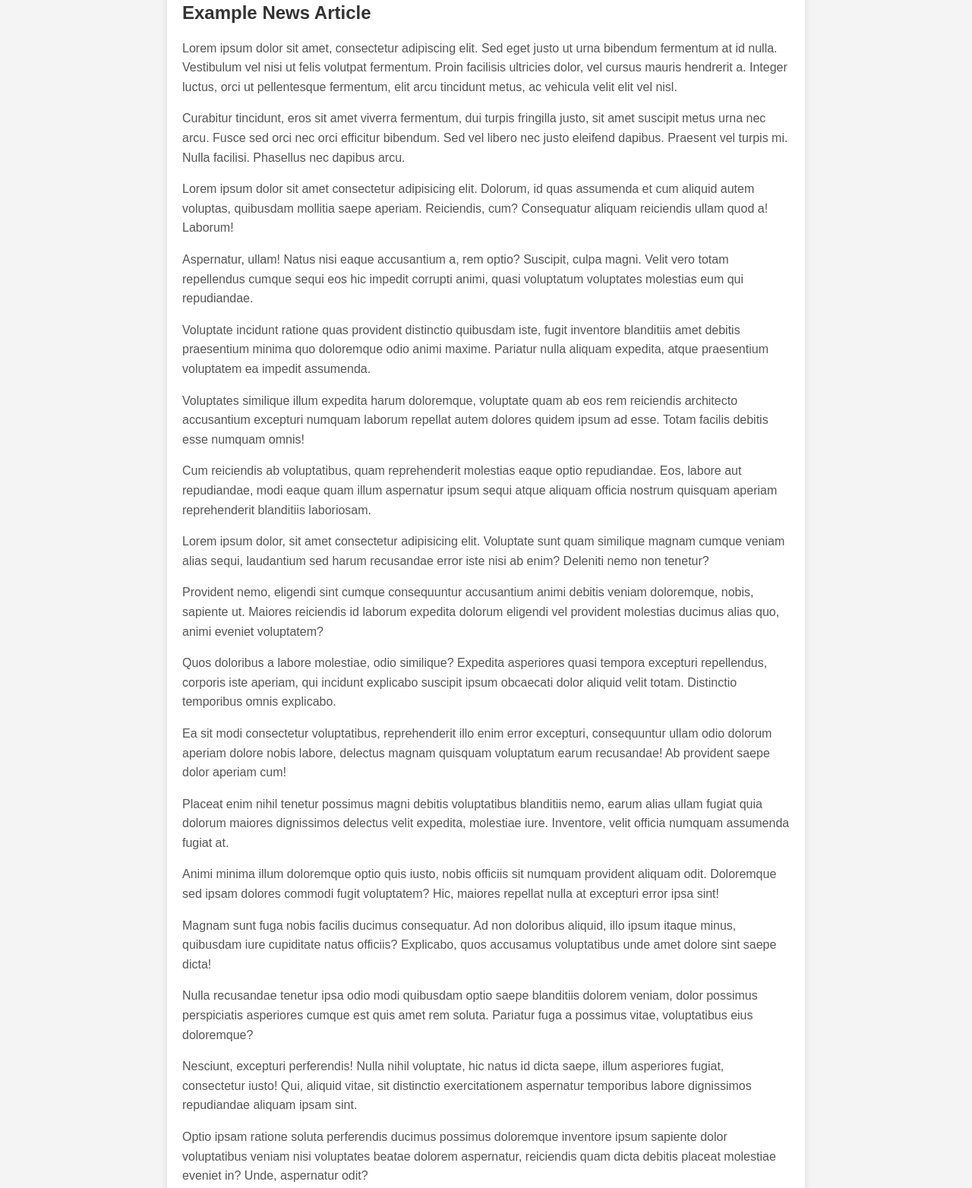
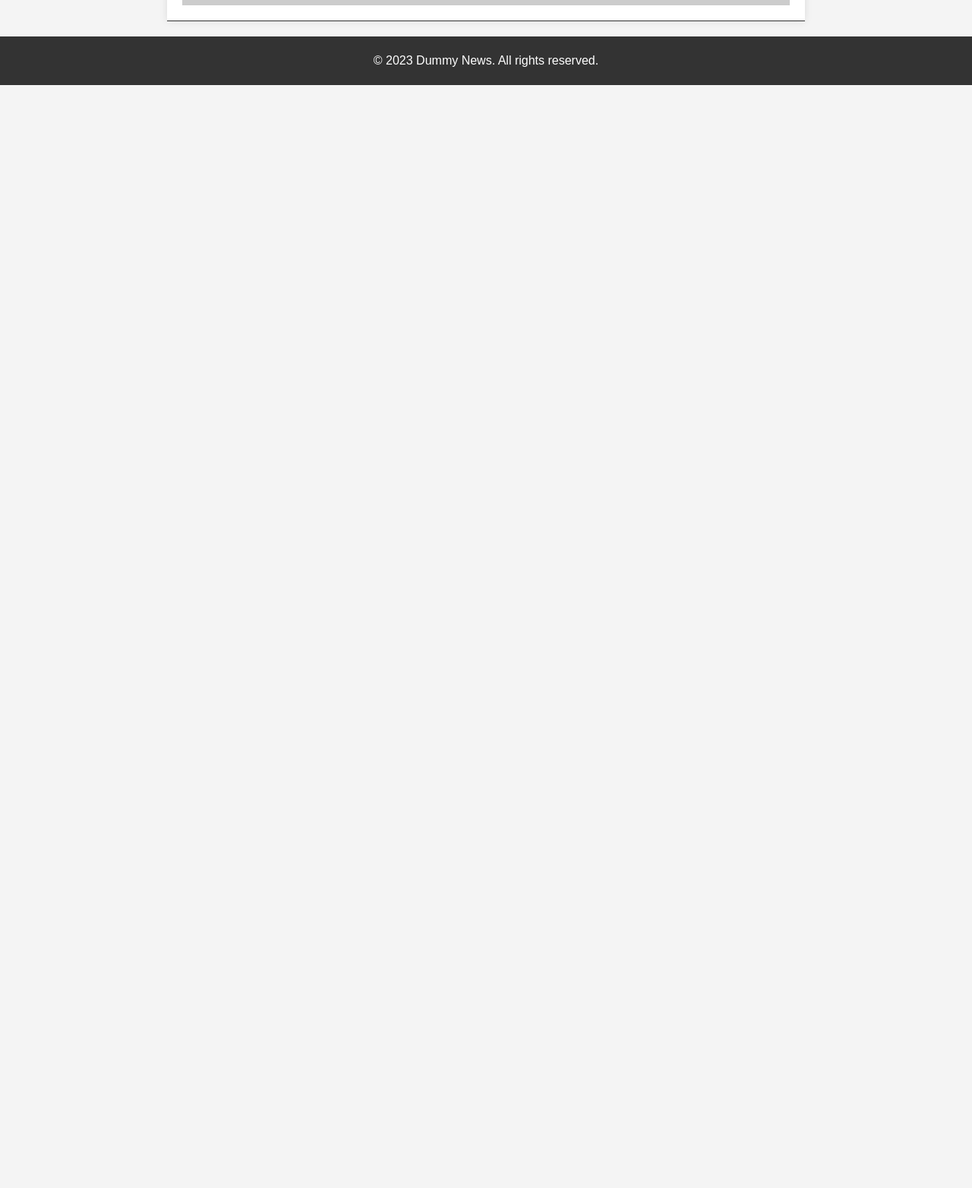
Before and after one commit to BluoCaroot/ABC, a plain HTML site: page article1.html in a window 1280 px wide. Shown: the part 573-2137 px from the top of the page at 76% size. After the commit the page ends 800 px from the top, so only its background shows below. Drawn offline with Linux system fonts and the light colour scheme; placeholder pictures from the web are drawn by us.

Commit message:
arrangement

```diff
--- a/article1.html
+++ b/article1.html
@@ -5,6 +5,7 @@
     <meta charset="UTF-8">
     <meta name="viewport" content="width=device-width, initial-scale=1.0">
     <title>News Article</title>
+    <link rel="stylesheet" href="css/style.css">
     <style>
         body {
             font-family: 'Arial', sans-serif;
@@ -28,7 +29,7 @@
             box-shadow: 0 0 10px rgba(0, 0, 0, 0.1);
         }
 
-        h1 {
+        h2 {
             color: #333;
         }
 
@@ -50,63 +51,24 @@
 
 
     <header>
-        <h1>Breaking News</h1>
+        <h1>Elyoum Elsa2e3</h1>
     </header>
+    <nav>
+        <ul>
+            <li><a href="#">Home</a></li>
+            <li><a href="#">Politics</a></li>
+            <li><a href="#">Technology</a></li>
+            <li><a href="#">Business</a></li>
+            <li><a href="#">Health</a></li>
+        </ul>
+    </nav>
 
 
     <article>
-        <img src="http://via.placeholder.com/800x400/" alt="" srcset="">
-        <h1>Example News Article</h1>
-        <p>Lorem ipsum dolor sit amet, consectetur adipiscing elit. Sed eget justo ut urna bibendum fermentum at id
-            nulla. Vestibulum vel nisi ut felis volutpat fermentum. Proin facilisis ultricies dolor, vel cursus mauris
-            hendrerit a. Integer luctus, orci ut pellentesque fermentum, elit arcu tincidunt metus, ac vehicula velit
-            elit vel nisl.</p>
-        <p>Curabitur tincidunt, eros sit amet viverra fermentum, dui turpis fringilla justo, sit amet suscipit metus
-            urna nec arcu. Fusce sed orci nec orci efficitur bibendum. Sed vel libero nec justo eleifend dapibus.
-            Praesent vel turpis mi. Nulla facilisi. Phasellus nec dapibus arcu.</p>
-        <p>Lorem ipsum dolor sit amet consectetur adipisicing elit. Dolorum, id quas assumenda et cum aliquid autem
-            voluptas, quibusdam mollitia saepe aperiam. Reiciendis, cum? Consequatur aliquam reiciendis ullam quod a!
-            Laborum!</p>
-        <p>Aspernatur, ullam! Natus nisi eaque accusantium a, rem optio? Suscipit, culpa magni. Velit vero totam
-            repellendus cumque sequi eos hic impedit corrupti animi, quasi voluptatum voluptates molestias eum qui
-            repudiandae.</p>
-        <p>Voluptate incidunt ratione quas provident distinctio quibusdam iste, fugit inventore blanditiis amet debitis
-            praesentium minima quo doloremque odio animi maxime. Pariatur nulla aliquam expedita, atque praesentium
-            voluptatem ea impedit assumenda.</p>
-        <p>Voluptates similique illum expedita harum doloremque, voluptate quam ab eos rem reiciendis architecto
-            accusantium excepturi numquam laborum repellat autem dolores quidem ipsum ad esse. Totam facilis debitis
-            esse numquam omnis!</p>
-        <p>Cum reiciendis ab voluptatibus, quam reprehenderit molestias eaque optio repudiandae. Eos, labore aut
-            repudiandae, modi eaque quam illum aspernatur ipsum sequi atque aliquam officia nostrum quisquam aperiam
-            reprehenderit blanditiis laboriosam.</p>
-        <p>Lorem ipsum dolor, sit amet consectetur adipisicing elit. Voluptate sunt quam similique magnam cumque veniam
-            alias sequi, laudantium sed harum recusandae error iste nisi ab enim? Deleniti nemo non tenetur?</p>
-        <p>Provident nemo, eligendi sint cumque consequuntur accusantium animi debitis veniam doloremque, nobis,
-            sapiente ut. Maiores reiciendis id laborum expedita dolorum eligendi vel provident molestias ducimus alias
-            quo, animi eveniet voluptatem?</p>
-        <p>Quos doloribus a labore molestiae, odio similique? Expedita asperiores quasi tempora excepturi repellendus,
-            corporis iste aperiam, qui incidunt explicabo suscipit ipsum obcaecati dolor aliquid velit totam. Distinctio
-            temporibus omnis explicabo.</p>
-        <p>Ea sit modi consectetur voluptatibus, reprehenderit illo enim error excepturi, consequuntur ullam odio
-            dolorum aperiam dolore nobis labore, delectus magnam quisquam voluptatum earum recusandae! Ab provident
-            saepe dolor aperiam cum!</p>
-        <p>Placeat enim nihil tenetur possimus magni debitis voluptatibus blanditiis nemo, earum alias ullam fugiat quia
-            dolorum maiores dignissimos delectus velit expedita, molestiae iure. Inventore, velit officia numquam
-            assumenda fugiat at.</p>
-        <p>Animi minima illum doloremque optio quis iusto, nobis officiis sit numquam provident aliquam odit. Doloremque
-            sed ipsam dolores commodi fugit voluptatem? Hic, maiores repellat nulla at excepturi error ipsa sint!</p>
-        <p>Magnam sunt fuga nobis facilis ducimus consequatur. Ad non doloribus aliquid, illo ipsum itaque minus,
-            quibusdam iure cupiditate natus officiis? Explicabo, quos accusamus voluptatibus unde amet dolore sint saepe
-            dicta!</p>
-        <p>Nulla recusandae tenetur ipsa odio modi quibusdam optio saepe blanditiis dolorem veniam, dolor possimus
-            perspiciatis asperiores cumque est quis amet rem soluta. Pariatur fuga a possimus vitae, voluptatibus eius
-            doloremque?</p>
-        <p>Nesciunt, excepturi perferendis! Nulla nihil voluptate, hic natus id dicta saepe, illum asperiores fugiat,
-            consectetur iusto! Qui, aliquid vitae, sit distinctio exercitationem aspernatur temporibus labore
-            dignissimos repudiandae aliquam ipsam sint.</p>
-        <p>Optio ipsam ratione soluta perferendis ducimus possimus doloremque inventore ipsum sapiente dolor
-            voluptatibus veniam nisi voluptates beatae dolorem aspernatur, reiciendis quam dicta debitis placeat
-            molestiae eveniet in? Unde, aspernatur odit?</p>
+        <img src="http://via.placeholder.com/800x400/" alt="" srcset=""> <!-- Article Image -->
+        <h2></h2> <!-- Article Title -->
+        <p></p> <!-- Article Content -->
+
     </article>
 
     <footer>
```
Also changed, not shown: index.html (+5 -0 lines), demand.txt (added).
